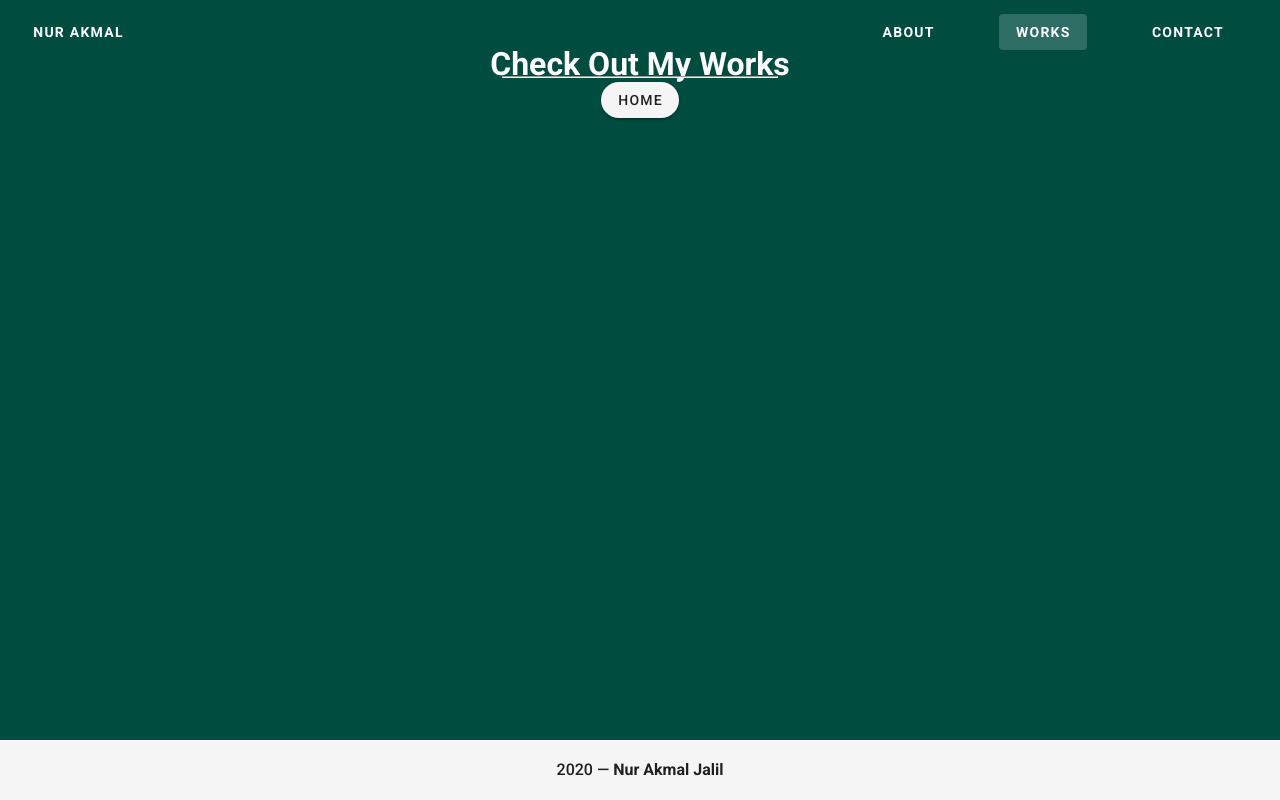
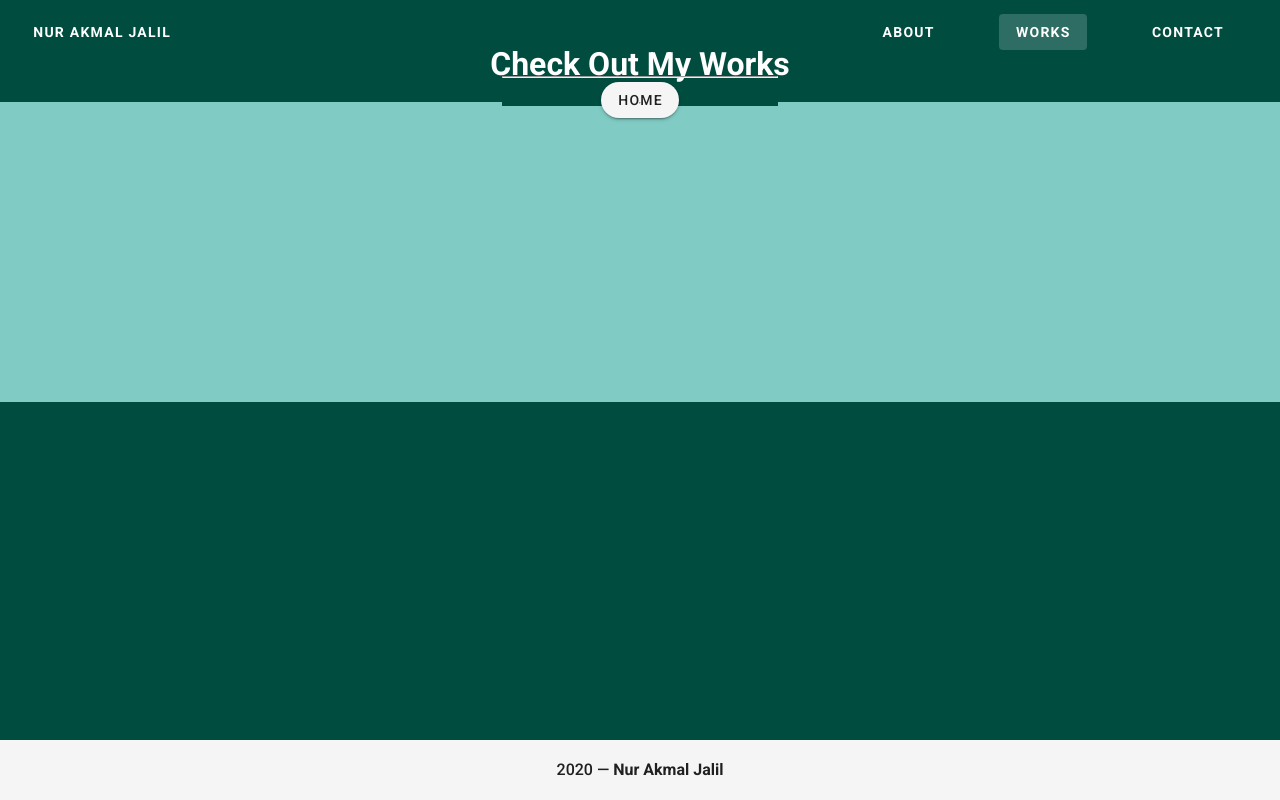
Before and after one commit to nurakmaljalil91/porfolio-page-4, a Vue app: page /Works in a window 1280 px wide. Built offline with nearby package versions, Linux system fonts and the light colour scheme.

Commit message:
add work page section

```diff
--- a/src/components/shared/Nav.vue
+++ b/src/components/shared/Nav.vue
@@ -2,7 +2,7 @@
   <div>
     <v-toolbar dark flat class="teal darken-4">
       <v-btn text to="/" class="teal darken-4 white--text">
-        <strong>NUR AKMAL</strong>
+        <strong>NUR AKMAL JALIL</strong>
       </v-btn>
       <v-spacer></v-spacer>
       <v-btn text to="/About" class="mx-6 teal darken-4 white--text"
--- a/src/views/Works.vue
+++ b/src/views/Works.vue
@@ -17,6 +17,28 @@
         <v-card flat class="teal darken-4">
           <v-row align="center" justify="center">
             <v-btn rounded to="/">Home</v-btn>
+          </v-row>
+        </v-card>
+      </v-sheet>
+    </v-row>
+
+    <v-row align="center" justify="center" class="teal lighten-3 my-2">
+      <v-sheet class="teal lighten-3 d-flex flex-column" height="300">
+        <v-card flat class="teal lighten-3">
+          <v-row align="center" justify="center">
+
+          </v-row>
+        </v-card>
+
+        <v-card flat class="teal lighten-3 mb-4">
+          <div>
+            <hr />
+          </div>
+        </v-card>
+
+        <v-card flat class="teal lighten-3">
+          <v-row align="center" justify="center">
+
           </v-row>
         </v-card>
       </v-sheet>
```
